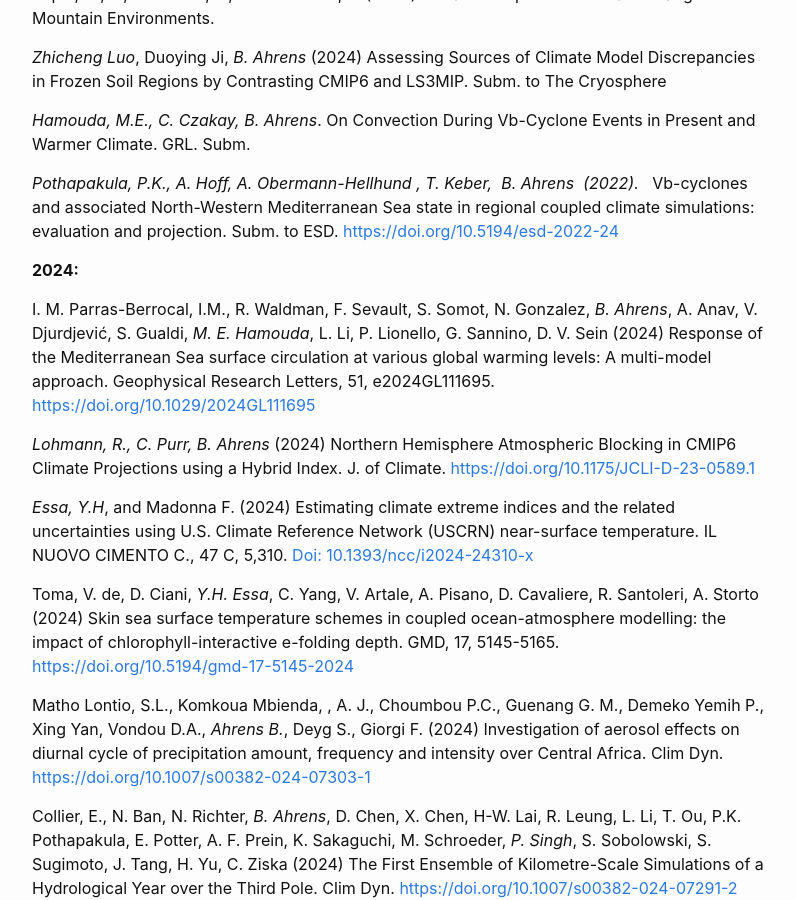
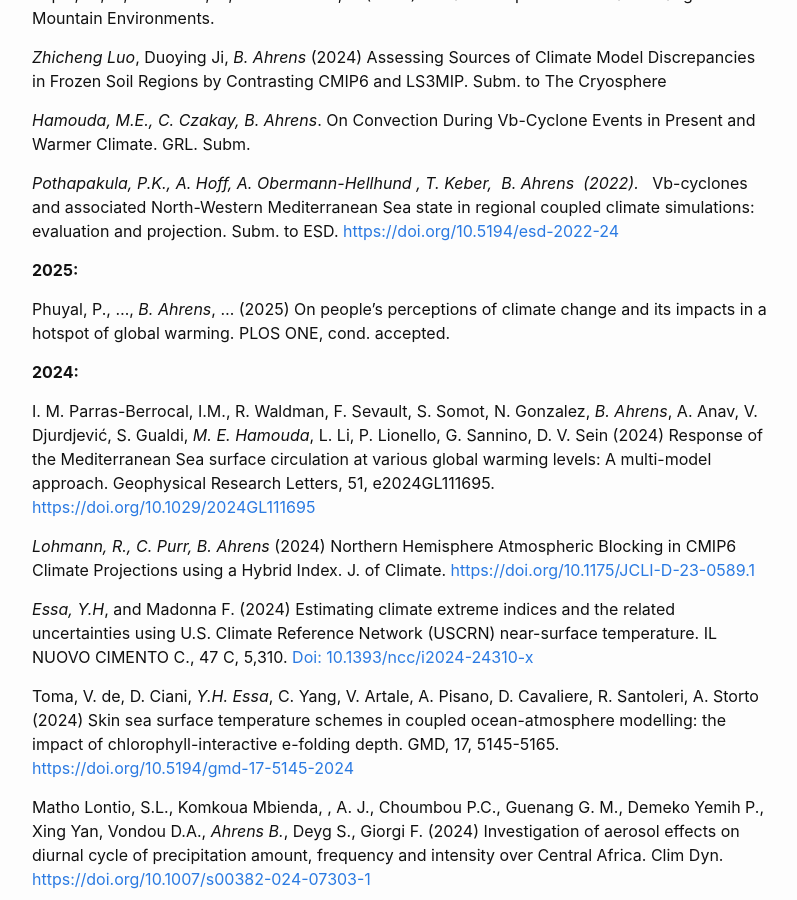
Before and after one commit to cliphy/cliphy.github.io, a Jekyll site: the page built from pubs.markdown, in a window 1280 px wide and 900 px high, scrolled down 362 px. Shown: the whole window, without its empty margins (238-1035 px from the left). Built offline with Jekyll 4.4.1, drawn with Linux system fonts in a browser that asks for light colours.

Commit message:
Update pubs.markdown

```diff
--- a/pubs.markdown
+++ b/pubs.markdown
@@ -30,6 +30,11 @@ associated North-Western Mediterranean Sea state in regional coupled
 climate simulations: evaluation and projection. Subm. to
 ESD. <a href="https://esd.copernicus.org/preprints/esd-2022-24/"
 target="_blank">https://doi.org/10.5194/esd-2022-24</a>
+
+**2025:**
+
+Phuyal, P., ..., *B. Ahrens*, ... (2025) On people’s perceptions of climate change and its impacts in a hotspot of global warming.
+PLOS ONE, cond. accepted.
 
 **2024:**
 
```
